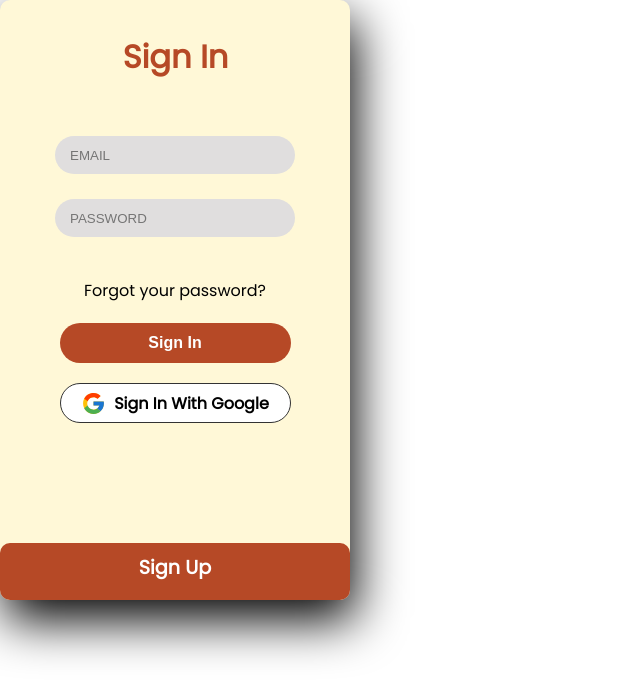
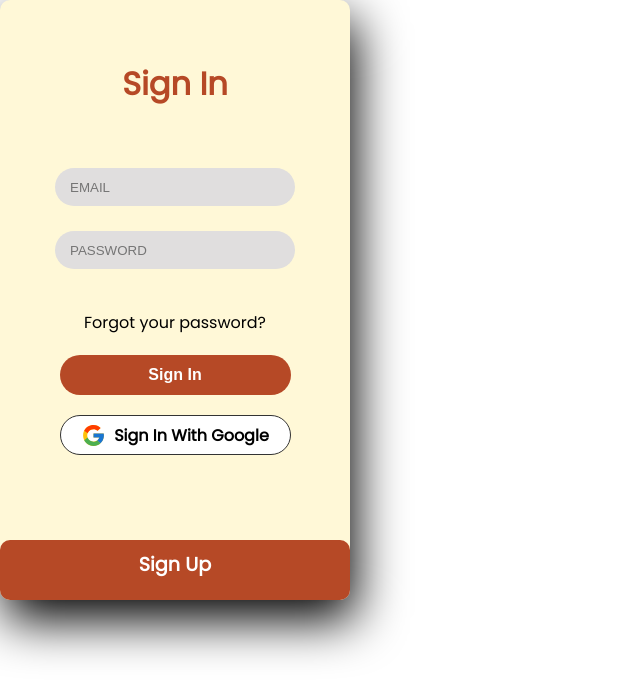
Before and after one commit to aleixcaasas/Improvised_chef, a React (Create React App) app in the folder react-app/: page /accounts in a window 1280 px wide. Shown: the top 698 px of the page, without its empty margins (0-640 px from the left). Built offline with nearby package versions, Linux system fonts and the light colour scheme.

Commit message:
Css login & register error solved

```diff
--- a/react-app/src/components/login/login.css
+++ b/react-app/src/components/login/login.css
@@ -94,7 +94,7 @@ label{
 
 .register_page{
 	height: 700px;
-	transform: translateY(-150px);
+	transform: translateY(-180px);
 	transition: .8s ease-in-out;
 	background-color: var(--red);
 	border-radius: 10px;
@@ -102,18 +102,6 @@ label{
 .register_page label{
 	color: white;
 	transform: scale(.6);
-}
-
-.login_page > label {
-	margin: 33px -117px;
-	width: 585px;
-	height: 70px;
-}
-
-#chk:checked ~ .login_page label {
-	background-color: var(--red);
-	color: white;
-	transform: scale(.6) translateY(-80px);
 }
 
 #chk:checked ~ .register_page{
@@ -124,6 +112,9 @@ label{
 	transform: scale(1);
 	color: #000000;
 
+}
+#chk:checked ~ .login_page label{
+	transform: scale(.6) translateY(-80px);
 }
 
 button#button_google {
--- a/react-app/src/components/register/Register.js
+++ b/react-app/src/components/register/Register.js
@@ -63,7 +63,7 @@ export default function Register() {
     return (
         <div className="register_page">
             <label htmlFor="chk" aria-hidden="true">Sign Up</label>
-            <form action="react-app/src/components">
+            <form className="login-form" action="react-app/src/components">
                 <input type="text" placeholder="NAME" value={userVar.Name} name='Name' onChange={handleChange}/> <br/>
                 <input type="text" placeholder="USER NAME" value={userVar.UserName} name='UserName' onChange={handleChange}/><br/>
                 <input type="email" placeholder="EMAIL" value={userVar.email} name='email' onChange={handleChange}/><br/>
```
Also changed, not shown: react-app/src/components/LoginEmail.js (deleted).
